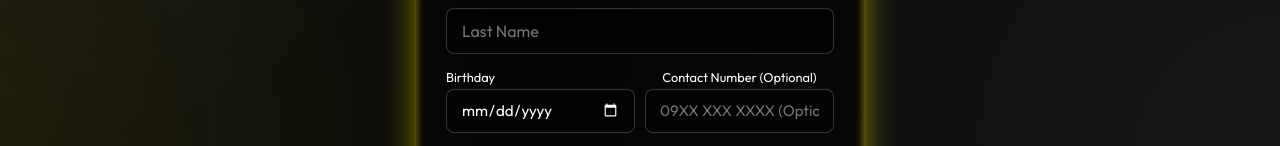
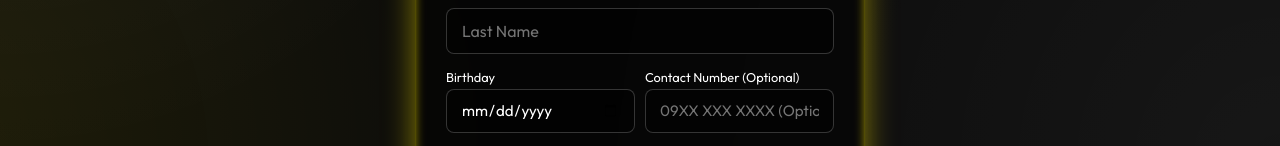
Before and after one commit to johnrichford2000-lang/heartist, a Next.js app: page /login in a window 1280 px wide. Both pictures are taken after a click on the button "REGISTER". Shown: the part 637-783 px from the top of the page. Built offline with nearby package versions, Linux system fonts and the light colour scheme; no server answers; the database is empty.

Commit message:
Fix iOS Safari inflated date input height and align labels cleanly

```diff
--- a/app/globals.css
+++ b/app/globals.css
@@ -996,3 +996,29 @@ html {
   animation: targetCardGlow 2.5s ease-in-out infinite alternate !important;
   border: 1.5px solid var(--neon-yellow) !important;
 }
+
+/* Fix iOS Safari Date Input Height and Centering */
+input[type="date"] {
+  -webkit-appearance: none !important;
+  appearance: none !important;
+  height: 44px !important;
+  min-height: 44px !important;
+  max-height: 44px !important;
+  line-height: normal !important;
+  box-sizing: border-box !important;
+}
+
+input[type="date"]::-webkit-date-and-time-value {
+  min-height: auto !important;
+  height: 1.2em !important;
+  margin: 0 !important;
+  padding: 0 !important;
+  text-align: left !important;
+  line-height: normal !important;
+}
+
+input[type="date"]::-webkit-calendar-picker-indicator {
+  cursor: pointer;
+  filter: invert(1);
+  opacity: 0.7;
+}
--- a/app/login/page.tsx
+++ b/app/login/page.tsx
@@ -919,9 +919,9 @@ export default function LoginPage() {
               {/* Birthday and Contact Number (Balanced Responsive Grid) */}
               <div style={{ display: "grid", gridTemplateColumns: "repeat(auto-fit, minmax(160px, 1fr))", gap: "10px", width: "100%" }}>
                 {/* Birthday Field */}
-                <div style={{ display: "flex", flexDirection: "column", gap: "4px", minWidth: 0 }}>
-                  <div style={{ display: "flex", justifyContent: "space-between", alignItems: "center" }}>
-                    <label style={{ fontSize: "0.8rem", color: "var(--neon-white)", fontFamily: "var(--font-outfit)" }}>
+                <div style={{ display: "flex", flexDirection: "column", gap: "4px", minWidth: 0, textAlign: "left" }}>
+                  <div style={{ display: "flex", justifyContent: "space-between", alignItems: "center", width: "100%" }}>
+                    <label style={{ fontSize: "0.8rem", color: "var(--neon-white)", fontFamily: "var(--font-outfit)", textAlign: "left" }}>
                       Birthday
                     </label>
                     {regBirthDate && calculateAge(regBirthDate) > 0 && (
@@ -938,23 +938,28 @@ export default function LoginPage() {
                     style={{
                       width: "100%",
                       height: "44px",
+                      minHeight: "44px",
+                      maxHeight: "44px",
                       boxSizing: "border-box",
-                      padding: "0 14px",
+                      padding: "8px 14px",
                       borderRadius: "8px",
                       background: "rgba(0,0,0,0.5)",
                       border: "1px solid rgba(255,255,255,0.2)",
                       color: "white",
                       colorScheme: "dark",
+                      WebkitAppearance: "none",
+                      appearance: "none",
                       outline: "none",
                       fontFamily: "var(--font-outfit)",
-                      fontSize: "0.95rem"
+                      fontSize: "0.95rem",
+                      textAlign: "left"
                     }}
                   />
                 </div>
 
                 {/* Contact Number Field */}
-                <div style={{ display: "flex", flexDirection: "column", gap: "4px", minWidth: 0 }}>
-                  <label style={{ fontSize: "0.8rem", color: "var(--neon-white)", fontFamily: "var(--font-outfit)" }}>
+                <div style={{ display: "flex", flexDirection: "column", gap: "4px", minWidth: 0, textAlign: "left" }}>
+                  <label style={{ fontSize: "0.8rem", color: "var(--neon-white)", fontFamily: "var(--font-outfit)", textAlign: "left" }}>
                     Contact Number (Optional)
                   </label>
                   <input
@@ -965,8 +970,10 @@ export default function LoginPage() {
                     style={{
                       width: "100%",
                       height: "44px",
+                      minHeight: "44px",
+                      maxHeight: "44px",
                       boxSizing: "border-box",
-                      padding: "0 14px",
+                      padding: "8px 14px",
                       borderRadius: "8px",
                       background: "rgba(0,0,0,0.5)",
                       border: "1px solid rgba(255,255,255,0.2)",
```
Also changed, not shown: app/profile/page.tsx (+6 -6 lines).
